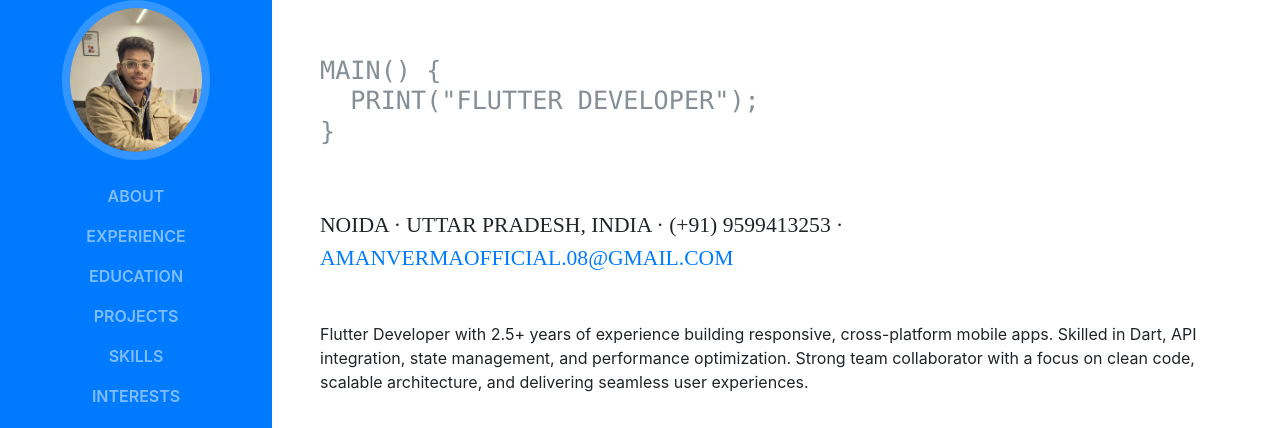
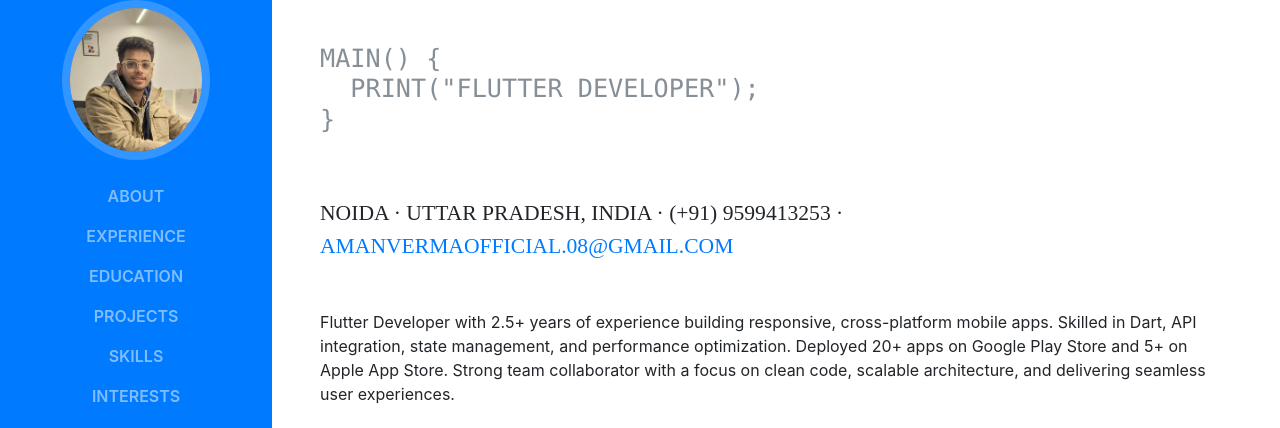
Before and after one commit to amanvermanbd11111/my_portfolio.github.io, a website with bundled scripts: page index.html in a window 1280 px wide. Shown: the part 176-604 px from the top of the page. Built offline with nearby package versions, Linux system fonts and the light colour scheme; a small style sheet from the web is missing; a web font is replaced by a local one.

Commit message:
updated text

```diff
--- a/index.html
+++ b/index.html
@@ -88,7 +88,7 @@ main() {
           <div class="subheading mb-5">Noida · Uttar Pradesh, India · (+91) 9599413253 ·
             <a href="mailto:amanvermanbd11111@gmail.com">amanvermaofficial.08@gmail.com</a>
           </div>
-          <p class="mb-5">Flutter Developer with 2.5+ years of experience building responsive, cross-platform mobile apps. Skilled in Dart, API integration, state management, and performance optimization. Strong team collaborator with a focus on clean code, scalable architecture, and delivering seamless user experiences.</p>
+          <p class="mb-5">Flutter Developer with 2.5+ years of experience building responsive, cross-platform mobile apps. Skilled in Dart, API integration, state management, and performance optimization. Deployed 20+ apps on Google Play Store and 5+ on Apple App Store. Strong team collaborator with a focus on clean code, scalable architecture, and delivering seamless user experiences.</p>
           <ul class="list-inline list-social-icons mb-0">
 
             <li class="list-inline-item">
```
